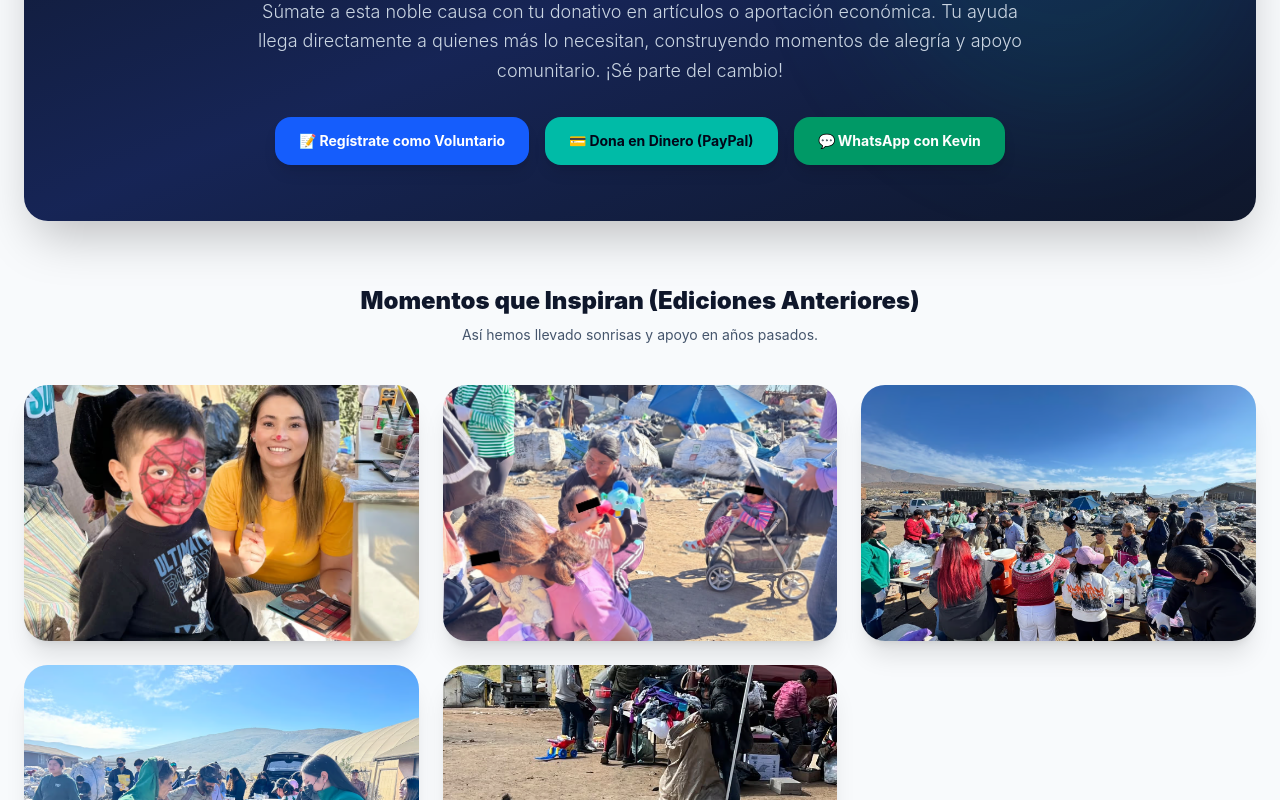
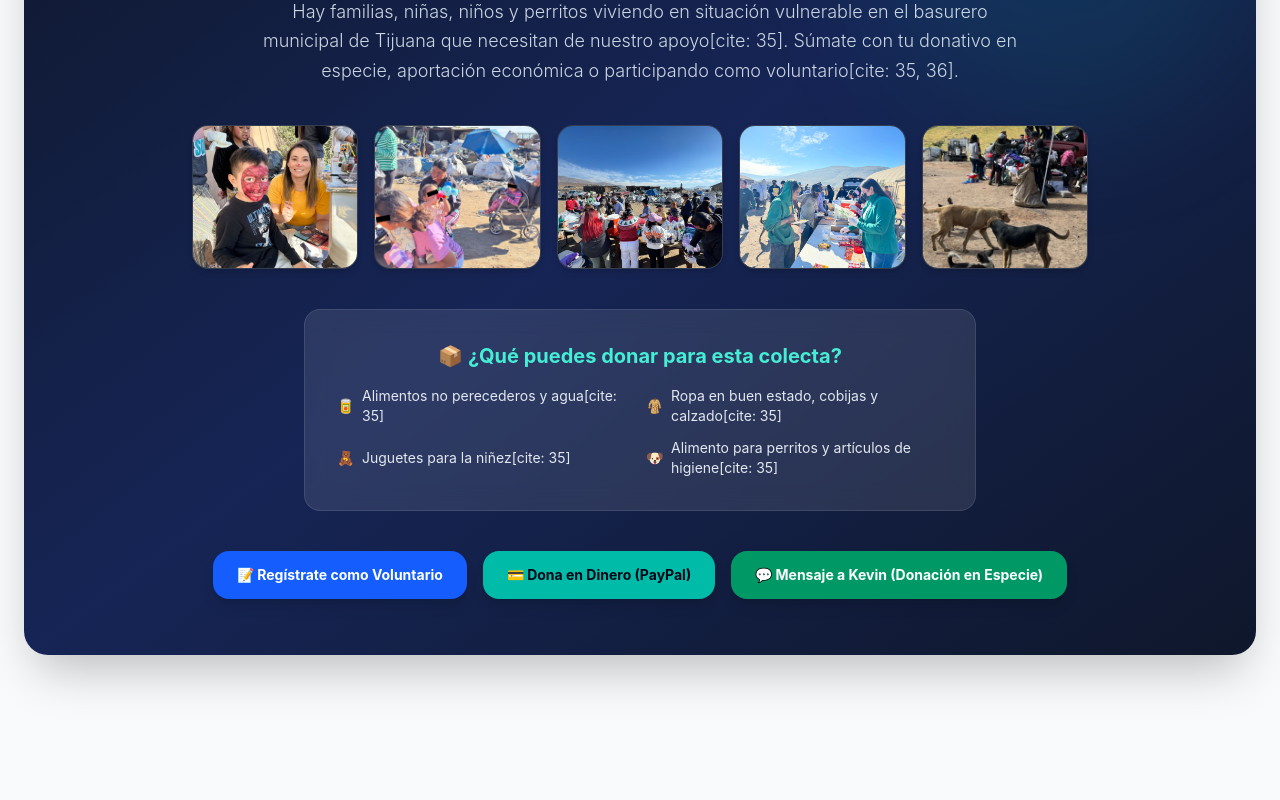
Before and after one commit to ortegayeshua-gh/impactemos-web, a React (Vite) app: page / in a window 1280 px wide. Shown: the part 1020-1820 px from the top of the page. Built offline with nearby package versions, Linux system fonts and the light colour scheme.

Commit message:
Integra imagenes y listado de donaciones dentro de la seccion de proxima actividad

```diff
--- a/src/App.jsx
+++ b/src/App.jsx
@@ -8,7 +8,7 @@ import logoCorazon from './assets/corazon.png';
 import fotoYeshua from './assets/yeshua.png';
 import fotoKevin from './assets/kevin.png';
 
-// Importación de las 5 imágenes de la nueva actividad
+// Importación de las 5 imágenes para la sección
 import imgRelleno1 from './assets/RellenoSanitario2026-1.avif';
 import imgRelleno2 from './assets/RellenoSanitario2026-2.avif';
 import imgRelleno3 from './assets/RellenoSanitario2026-3.avif';
@@ -105,23 +105,53 @@ export default function App() {
         </div>
       </section>
 
-      {/* 3. NUEVA SECCIÓN: Próxima Actividad (Llevemos Esperanza al Relleno Sanitario de Tijuana) */}
+      {/* 3. NUEVA SECCIÓN: Próxima Actividad con Imágenes y Listado Integrados */}
       <section id="proxima-actividad" className="py-28 px-6 max-w-7xl mx-auto">
-        <div className="bg-gradient-to-br from-slate-900 via-blue-950 to-slate-900 text-white rounded-3xl p-8 sm:p-14 shadow-2xl relative overflow-hidden mb-16">
+        <div className="bg-gradient-to-br from-slate-900 via-blue-950 to-slate-900 text-white rounded-3xl p-8 sm:p-14 shadow-2xl relative overflow-hidden mb-12">
           <div className="absolute top-0 right-0 w-96 h-96 bg-teal-500/10 rounded-full blur-3xl"></div>
 
-          <div className="relative z-10 max-w-3xl mx-auto text-center">
+          <div className="relative z-10 max-w-4xl mx-auto text-center">
             <span className="inline-block bg-teal-500/20 border border-teal-400/30 text-teal-300 text-xs sm:text-sm font-bold px-4 py-1.5 rounded-full uppercase tracking-wider mb-6">
-              Próxima Actividad Comunitaria
+              Próxima Jornada: Sábado 12 de Diciembre de 2026[cite: 35]
             </span>
             <h2 className="text-3xl sm:text-5xl font-black tracking-tight mb-6 leading-tight">
               Llevemos Esperanza al Relleno Sanitario de Tijuana
             </h2>
-            <p className="text-slate-300 text-base sm:text-lg mb-8 leading-relaxed font-light">
-              Súmate a esta noble causa con tu donativo en artículos o aportación económica. Tu ayuda llega directamente a quienes más lo necesitan, construyendo momentos de alegría y apoyo comunitario. ¡Sé parte del cambio!
+            <p className="text-slate-300 text-base sm:text-lg mb-8 leading-relaxed font-light max-w-3xl mx-auto">
+              Hay familias, niñas, niños y perritos viviendo en situación vulnerable en el basurero municipal de Tijuana que necesitan de nuestro apoyo[cite: 35]. Súmate con tu donativo en especie, aportación económica o participando como voluntario[cite: 35, 36].
             </p>
 
-            {/* Botones de acción requeridos */}
+            {/* Galería de imágenes dentro del mismo cuadro */}
+            <div className="grid grid-cols-2 sm:grid-cols-3 lg:grid-cols-5 gap-4 my-10">
+              <div className="overflow-hidden rounded-2xl shadow-md h-36 bg-slate-800 border border-white/10">
+                <img src={imgRelleno1} alt="Relleno Sanitario 1" className="w-full h-full object-cover hover:scale-110 transition-transform duration-300" loading="lazy" />
+              </div>
+              <div className="overflow-hidden rounded-2xl shadow-md h-36 bg-slate-800 border border-white/10">
+                <img src={imgRelleno2} alt="Relleno Sanitario 2" className="w-full h-full object-cover hover:scale-110 transition-transform duration-300" loading="lazy" />
+              </div>
+              <div className="overflow-hidden rounded-2xl shadow-md h-36 bg-slate-800 border border-white/10">
+                <img src={imgRelleno3} alt="Relleno Sanitario 3" className="w-full h-full object-cover hover:scale-110 transition-transform duration-300" loading="lazy" />
+              </div>
+              <div className="overflow-hidden rounded-2xl shadow-md h-36 bg-slate-800 border border-white/10">
+                <img src={imgRelleno4} alt="Relleno Sanitario 4" className="w-full h-full object-cover hover:scale-110 transition-transform duration-300" loading="lazy" />
+              </div>
+              <div className="overflow-hidden rounded-2xl shadow-md h-36 bg-slate-800 border border-white/10 col-span-2 sm:col-span-1">
+                <img src={imgRelleno5} alt="Relleno Sanitario 5" className="w-full h-full object-cover hover:scale-110 transition-transform duration-300" loading="lazy" />
+              </div>
+            </div>
+
+            {/* Listado de lo que se está recaudando */}
+            <div className="bg-white/10 backdrop-blur-md rounded-2xl p-6 sm:p-8 text-left max-w-2xl mx-auto mb-10 border border-white/10">
+              <h3 className="text-xl font-bold text-teal-300 mb-4 text-center">📦 ¿Qué puedes donar para esta colecta?</h3>
+              <ul className="grid sm:grid-cols-2 gap-3 text-sm text-slate-200">
+                <li className="flex items-center space-x-2"><span>🥫</span><span>Alimentos no perecederos y agua[cite: 35]</span></li>
+                <li className="flex items-center space-x-2"><span>🧥</span><span>Ropa en buen estado, cobijas y calzado[cite: 35]</span></li>
+                <li className="flex items-center space-x-2"><span>🧸</span><span>Juguetes para la niñez[cite: 35]</span></li>
+                <li className="flex items-center space-x-2"><span>🐶</span><span>Alimento para perritos y artículos de higiene[cite: 35]</span></li>
+              </ul>
+            </div>
+
+            {/* Botones de Acción */}
             <div className="flex flex-wrap justify-center gap-4">
               <a
                 href="https://forms.gle/4dv2DtafZyp1G6KVA"
@@ -145,33 +175,9 @@ export default function App() {
                 rel="noopener noreferrer"
                 className="bg-emerald-600 hover:bg-emerald-700 text-white font-bold px-6 py-3.5 rounded-2xl shadow-lg transition-all duration-300 text-sm flex items-center space-x-2"
               >
-                <span>💬 WhatsApp con Kevin</span>
+                <span>💬 Mensaje a Kevin (Donación en Especie)</span>
               </a>
             </div>
-          </div>
-        </div>
-
-        {/* Galería Fotográfica de Años Anteriores */}
-        <div className="text-center mb-10">
-          <h3 className="text-2xl font-black text-slate-900 mb-2">Momentos que Inspiran (Ediciones Anteriores)</h3>
-          <p className="text-slate-600 text-sm">Así hemos llevado sonrisas y apoyo en años pasados.</p>
-        </div>
-
-        <div className="grid grid-cols-1 sm:grid-cols-2 lg:grid-cols-3 gap-6">
-          <div className="relative group overflow-hidden rounded-3xl shadow-xl h-64 bg-slate-200">
-            <img src={imgRelleno1} alt="Actividad anterior 1" className="w-full h-full object-cover group-hover:scale-105 transition-transform duration-500" loading="lazy" />
-          </div>
-          <div className="relative group overflow-hidden rounded-3xl shadow-xl h-64 bg-slate-200">
-            <img src={imgRelleno2} alt="Actividad anterior 2" className="w-full h-full object-cover group-hover:scale-105 transition-transform duration-500" loading="lazy" />
-          </div>
-          <div className="relative group overflow-hidden rounded-3xl shadow-xl h-64 bg-slate-200">
-            <img src={imgRelleno3} alt="Actividad anterior 3" className="w-full h-full object-cover group-hover:scale-105 transition-transform duration-500" loading="lazy" />
-          </div>
-          <div className="relative group overflow-hidden rounded-3xl shadow-xl h-64 bg-slate-200 sm:col-span-1 lg:col-span-1.5">
-            <img src={imgRelleno4} alt="Actividad anterior 4" className="w-full h-full object-cover group-hover:scale-105 transition-transform duration-500" loading="lazy" />
-          </div>
-          <div className="relative group overflow-hidden rounded-3xl shadow-xl h-64 bg-slate-200 sm:col-span-1 lg:col-span-1.5">
-            <img src={imgRelleno5} alt="Actividad anterior 5" className="w-full h-full object-cover group-hover:scale-105 transition-transform duration-500" loading="lazy" />
           </div>
         </div>
       </section>
```
